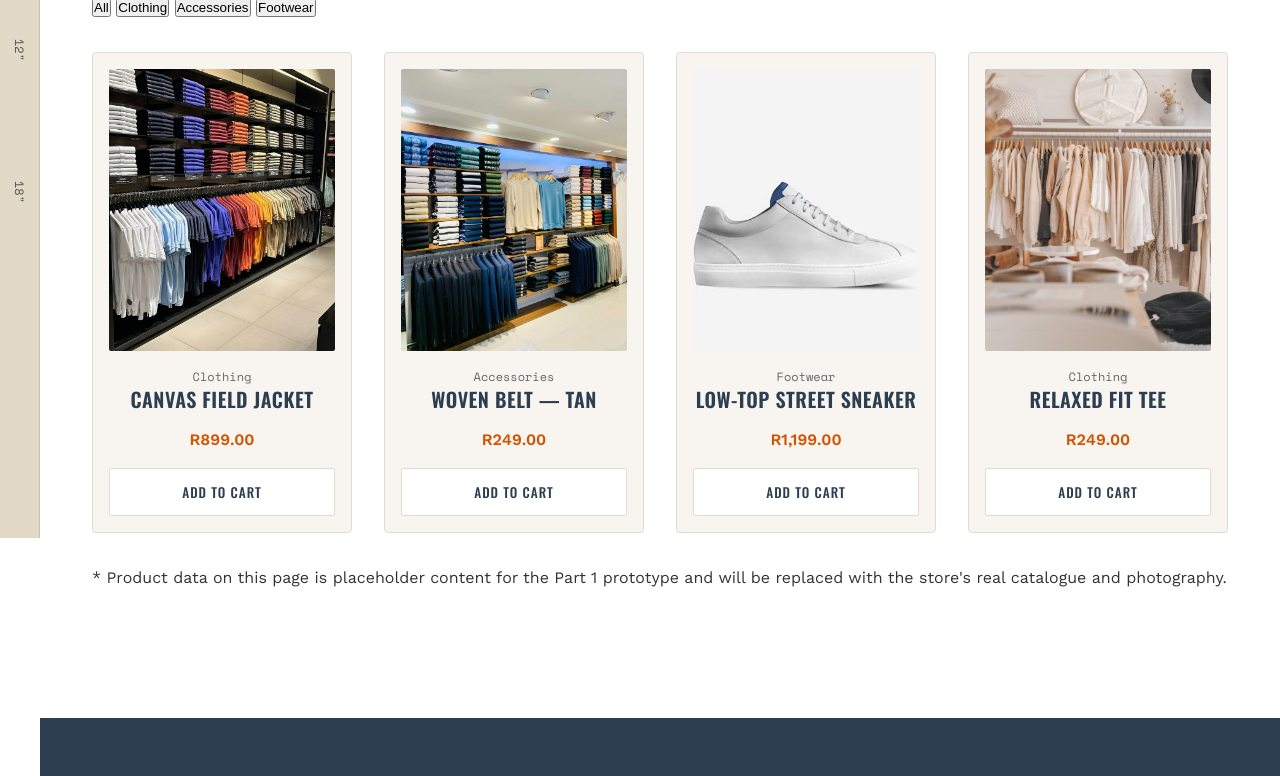
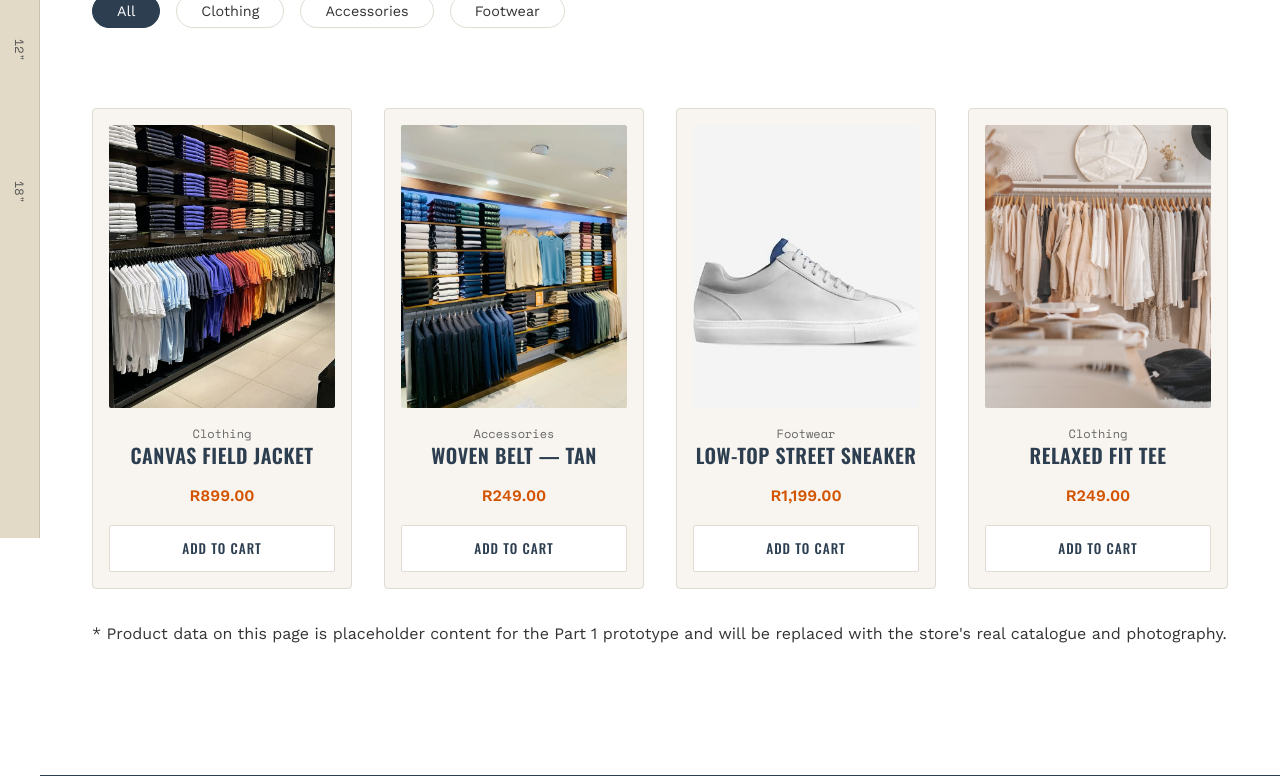
Before and after one commit to Obito387/ST10515831-Thanyani-Thabelo-Web-Development, a plain HTML site: page gallery.html in a window 1280 px wide. Shown: the part 262-1038 px from the top of the page. Drawn offline with nearby package versions, Linux system fonts and the light colour scheme; a script that the page names is missing.

Commit message:
fix: update the filters

```diff
--- a/css/style.css
+++ b/css/style.css
@@ -227,6 +227,32 @@ section {
   height: 400px;
   object-fit: cover;
   border-radius: 4px;
+}
+
+.filter-bar {
+  display: flex;
+  gap: 1rem;
+  margin-bottom: 3rem;
+  flex-wrap: wrap;
+}
+
+.filter-chip {
+  background-color: transparent;
+  border: 1px solid var(--border-color);
+  padding: 0.5rem 1.5rem;
+  border-radius: 25px; /* Creates the pill shape */
+  font-family: var(--font-base);
+  font-size: 0.9rem;
+  color: var(--text-color);
+  cursor: pointer;
+  transition: all 0.2s ease;
+}
+
+.filter-chip:hover,
+.filter-chip.is-active {
+  background-color: var(--primary-color);
+  color: #fff;
+  border-color: var(--primary-color);
 }
 
 .product-grid {
```
